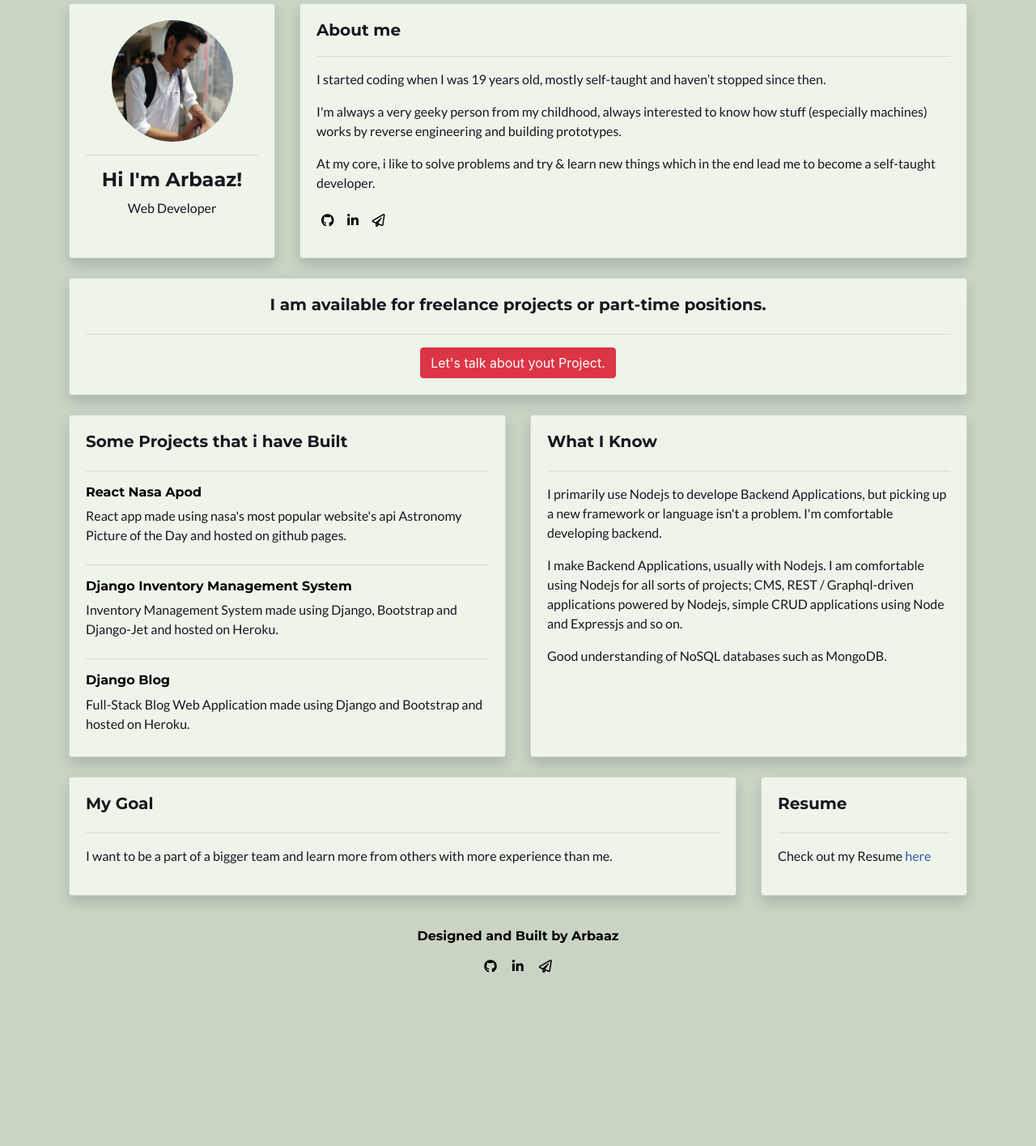
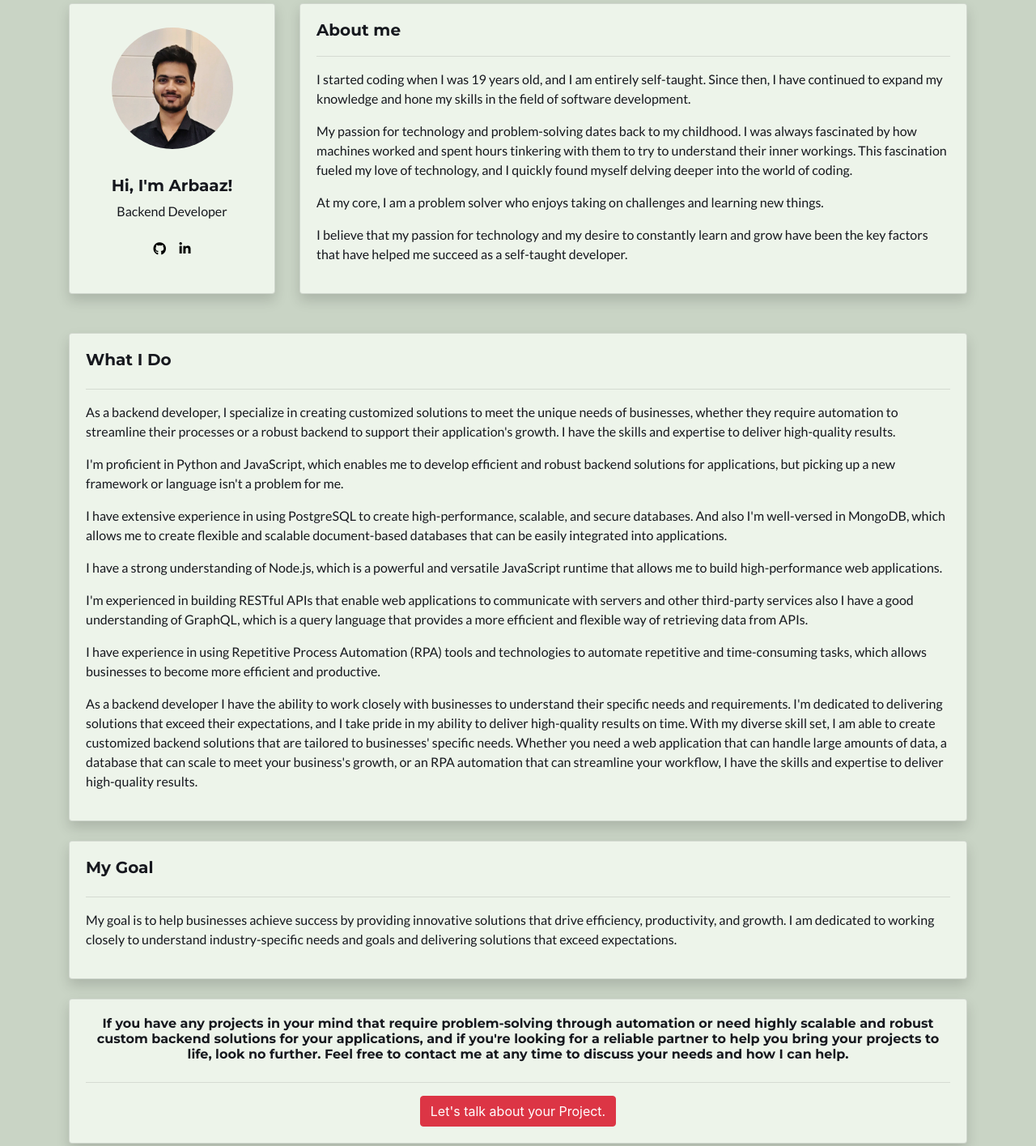
Before and after one commit to AstroArbaaz/arbaaz-portfolio, a plain HTML site: page index.html in a window 1280 px wide. Shown: the part 20-1435 px from the top of the page at 81% size. Before the commit the page ends 1241 px from the top, so only its background shows below. Drawn offline with nearby package versions, Linux system fonts and the light colour scheme.

Commit message:
updated latest website content

```diff
--- a/index.html
+++ b/index.html
@@ -1,11 +1,12 @@
 <!doctype html>
 <html lang="en">
+
 <head>
     <!-- Required meta tags -->
     <meta charset="utf-8">
     <meta name="viewport" content="width=device-width, initial-scale=1, shrink-to-fit=no">
     <meta name="description" content="this is a portfolio website">
-    <meta name="keywords" content="Arbaaz, arbaaz, portfolio, website, webdeveloper, developer, Web Developer, web developer portfolio">
+    <meta name="keywords" content="Arbaaz, arbaaz, portfolio, website, webdeveloper, developer, Web Developer, web developer portfolio, automation, backend">
     <meta name="author" content="Arbaaz">
 
     <!-- Favicon -->
@@ -15,10 +16,12 @@
     <link rel="manifest" href="./favicon_io/site.webmanifest">
 
     <!-- Bootstrap CSS -->
-    <link rel="stylesheet" href="https://stackpath.bootstrapcdn.com/bootstrap/4.5.0/css/bootstrap.min.css" integrity="sha384-9aIt2nRpC12Uk9gS9baDl411NQApFmC26EwAOH8WgZl5MYYxFfc+NcPb1dKGj7Sk" crossorigin="anonymous">
+    <link rel="stylesheet" href="https://stackpath.bootstrapcdn.com/bootstrap/4.5.0/css/bootstrap.min.css"
+        integrity="sha384-9aIt2nRpC12Uk9gS9baDl411NQApFmC26EwAOH8WgZl5MYYxFfc+NcPb1dKGj7Sk" crossorigin="anonymous">
 
     <!-- Fontawesome CDN -->
-    <link rel="stylesheet" href="https://use.fontawesome.com/releases/v5.14.0/css/all.css" integrity="sha384-HzLeBuhoNPvSl5KYnjx0BT+WB0QEEqLprO+NBkkk5gbc67FTaL7XIGa2w1L0Xbgc" crossorigin="anonymous">
+    <link rel="stylesheet" href="https://use.fontawesome.com/releases/v5.14.0/css/all.css"
+        integrity="sha384-HzLeBuhoNPvSl5KYnjx0BT+WB0QEEqLprO+NBkkk5gbc67FTaL7XIGa2w1L0Xbgc" crossorigin="anonymous">
 
     <!-- Font Family -->
     <link href="https://fonts.googleapis.com/css2?family=Lato&family=Montserrat:wght@700&display=swap" rel="stylesheet">
@@ -29,93 +32,129 @@
     <!-- Title -->
     <title>Arbaaz</title>
 </head>
+
 <body>
     <br>
     <div class="container">
         <div class="row">
             <div class="col-lg-3">
-                <div class="card card-body h-100 shadow id="profile-wrapper">
-                    <img id="profile-pic" src="./assets/profile-pic.jpg">
+                <div class="card card-body h-100 shadow" id="profile-wrapper">
+                    <div class="d-flex flex-column align-items-center justify-content-center h-100">
+                        <img id="profile-pic" src="./assets/linked_profile_picture_24-02-2023.jpeg">
                         <hr>
-                    <h4 class="text-center">Hi I'm Arbaaz!</h4>
-                    <p class="text-center">Web Developer</p>
-                </div>
-            </div>
-            <div class="col-lg-9">
-                <div class="card card-body h-100 shadow" >
-                    <h5 class="mb-1">About me</h5>
-                    <hr>
-                    <p>I started coding when I was 19 years old, mostly self-taught and haven’t stopped since then.</p>
-                    <p>I'm always a very geeky person from my childhood, always interested to know how stuff (especially machines) works by reverse engineering and building prototypes.</p>
-                    <p>At my core, i like to solve problems and try & learn new things which in the end lead me to become a self-taught developer.</p>
+                        <h5 class="text-center">Hi, I'm Arbaaz!</h5>
+                        <p class="text-center">Backend Developer</p>
                         <ul class='social-links mb-2'>
-                        <!-- <li>
-                            <a href="https://twitter.com/ArbaazK14385506" title="Twitter"><i class="fab fa-twitter"></i></a>
-                        </li> -->
                             <li>
                                 <a href="https://github.com/AstroArbaaz" title="Github"><i class="fab fa-github"></i></a>
                             </li>
-                        <!-- <li>
-                            <a href="https://www.instagram.com/dev.arbaaz/" title="Instagram"><i class="fab fa-instagram font-weight-bold"></i></a>
-                        </li> -->
                             <li>
-                            <a href="https://www.linkedin.com/in/arbaaz-k/" title="LinkedIn"><i class="fab fa-linkedin-in"></i></a>
-                        </li>
-                        <li>
-                            <a href="./contact.html" title="E-mail: astroarbaaz@gmail.com"><i class="far fa-paper-plane"></i></a>
+                                <a href="https://www.linkedin.com/in/arbaaz-ansari/" title="LinkedIn"><i class="fab fa-linkedin-in"></i></a>
                             </li>
                         </ul>
+                    </div>
+                </div>
+
+            </div>
+            <div class="col-lg-9">
+                <div class="card card-body h-100 shadow">
+                    <h5 class="mb-1">About me</h5>
+                    <hr>
+                    <p>I started coding when I was 19 years old, and I am entirely self-taught. Since then, I have
+                        continued to expand my
+                        knowledge and hone my skills in the field of software development.</p>
+                    <p>My passion for technology and problem-solving dates back to my childhood. I was always fascinated
+                        by how machines worked
+                        and spent hours tinkering with them to try to understand their inner workings. This fascination
+                        fueled my love of
+                        technology, and I quickly found myself delving deeper into the world of coding.</p>
+                    <p>At my core, I am a problem solver who enjoys taking on challenges and learning new things.</p>
+                    <p>I believe that my passion for technology and my desire to constantly learn and grow have been the
+                        key factors that have
+                        helped me succeed as a self-taught developer.</p>
                 </div>
             </div>
         </div>
         <br>
 
-        <div class="row">
-            <div class="col-lg-12">
-                <div class="card card-body h-100 shadow text-center">
-                    <h5>I am available for freelance projects or part-time positions.</h5>
-                    <hr>
-                    <a href="./contact.html"><button class="btn btn-danger">Let's talk about yout Project.</button></a>
-                </div>
-            </div>
-        </div>
-
         <br>
         <div class="row">
-            <div class="col-lg-6">
+            <!-- <div class="col-lg-6">
                 <div class="card card-body h-100 shadow">
                     <h5>Some Projects that i have Built</h5>
                     <hr>
-                    <h6><a href="https://astroarbaaz.github.io/react-apod/">React Nasa Apod</a></h6>
-                    <p class="mb-2">React app made using nasa's most popular website's api Astronomy Picture of the Day and hosted on github pages.</p>
+                    <h6><a href="https://astroarbaaz.github.io/react-apod/" id="project-link-one">React Nasa Apod</a>
+                    </h6>
+                    <p class="mb-2">React app made using nasa's most popular website's api Astronomy Picture of the Day
+                        and hosted on github pages.</p>
                     <hr>
-                    <h6><a href="http://django-inventories.herokuapp.com/">Django Inventory Management System</a></h6>
-                    <p class="mb-2">Inventory Management System made using Django, Bootstrap and Django-Jet and hosted on Heroku.</p>
+                    <h6><a href="http://django-inventories.herokuapp.com/" id="project-link-two"
+                            title="Heroku has stopped hosting this site">Django Inventory Management System</a></h6>
+                    <p class="mb-2">Inventory Management System made using Django, Bootstrap and Django-Jet and hosted
+                        on Heroku.</p>
                     <hr>
-                    <h6><a href="https://django-blog-web-app.herokuapp.com/">Django Blog</a></h6>
-                    <p class="mb-2">Full-Stack Blog Web Application made using Django and Bootstrap and hosted on Heroku.</p>
+                    <h6><a href="https://django-blog-web-app.herokuapp.com/" id="project-link-three"
+                            title="Heroku has stopped hosting this site">Django Blog</a></h6>
+                    <p class="mb-2">Full-Stack Blog Web Application made using Django and Bootstrap and hosted on
+                        Heroku.</p>
                 </div>
-            </div>
-            <div class="col-lg-6">
+            </div> -->
+            <div class="col-lg-12">
                 <div class="card card-body h-100 shadow">
-                    <h5>What I Know</h5>
+                    <h5>What I Do</h5>
                     <hr>
-                    <p>I primarily use Nodejs to develope Backend Applications, but picking up a new framework or language isn't a problem. I'm comfortable developing backend.</p>
-                    <p>I make Backend Applications, usually with Nodejs. I am comfortable using Nodejs for all sorts of projects; CMS, REST / Graphql-driven applications powered by Nodejs, simple CRUD applications using Node and Expressjs and so on.</p>
-                    <p>Good understanding of NoSQL databases such as MongoDB.</p>
+                    <p>As a backend developer, I specialize in creating customized solutions to meet the unique needs of
+                        businesses, whether
+                        they require automation to streamline their processes or a robust backend to support their
+                        application's growth. I have
+                        the skills and expertise to deliver high-quality results.</p>
+                    <p>I'm proficient in Python and JavaScript, which enables me to develop efficient and robust backend
+                        solutions for applications, but picking up a new framework or language isn't a problem for me.
+                    </p>
+                    <p>I have extensive experience in using PostgreSQL to create high-performance, scalable, and secure
+                        databases. And also I'm well-versed in MongoDB, which allows me to create flexible and scalable
+                        document-based databases that can be easily
+                        integrated into applications.</p>
+                    <p>I have a strong understanding of Node.js, which is a powerful and versatile JavaScript runtime
+                        that allows me to build
+                        high-performance web applications.</p>
+                    <p>I'm experienced in building RESTful APIs that enable web applications to communicate with servers
+                        and other third-party
+                        services also I have a good understanding of GraphQL, which is a query language that provides a
+                        more efficient and flexible way of
+                        retrieving data from APIs.</p>
+                    <p>I have experience in using Repetitive Process Automation (RPA) tools and technologies to automate
+                        repetitive and
+                        time-consuming tasks, which allows businesses to become more efficient and productive.</p>
+                    <p>As a backend developer I have the ability to work closely with businesses to understand their
+                        specific needs and requirements.
+                        I'm dedicated to delivering solutions that exceed their expectations, and I take pride in my
+                        ability to deliver
+                        high-quality results on time. With my diverse skill set, I am able to create customized backend
+                        solutions that are tailored to businesses' specific
+                        needs. Whether you need a web application that can handle large amounts of data, a database that
+                        can scale to meet your
+                        business's growth, or an RPA automation that can streamline your workflow, I have the skills and
+                        expertise to deliver
+                        high-quality results.</p>
                 </div>
             </div>
         </div>
         <br>
         <div class="row">
-            <div class="col-lg-9">
+            <div class="col-lg-12">
                 <div class="card card-body h-100 shadow">
                     <h5>My Goal</h5>
                     <hr>
-                    <p>I want to be a part of a bigger team and learn more from others with more experience than me.</p>
+                    <!-- <p>I want to be a part of a bigger team and learn more from others with more experience than me.</p> -->
+                    <p>My goal is to help businesses achieve success by providing innovative solutions that drive
+                        efficiency, productivity, and
+                        growth. I am dedicated to working closely to understand industry-specific needs and goals and
+                        delivering solutions that
+                        exceed expectations.</p>
                 </div>
             </div>
-            <div class="col-lg-3">
+            <!-- <div class="col-lg-3">
                 <div class="card card-body h-100 shadow">
                     <h5>Resume</h5>
                     <hr>
@@ -123,25 +162,40 @@
                         Check out my Resume <a href="./assets/Resume.pdf" class="res">here</a>
                     </p>
                 </div>
+            </div> -->
+        </div>
+        <br>
+        <div class="row">
+            <div class="col-lg-12">
+                <div class="card card-body h-100 shadow text-center">
+                    <h6>If you have any projects in your mind that require problem-solving through automation or need
+                        highly scalable and robust
+                        custom backend solutions for your applications, and if you're looking for a reliable partner to
+                        help you bring your projects to life, look no further. Feel free to contact
+                        me at any time to discuss your needs and how I can help.</h6>
+                    <hr>
+                    <!-- <a href="./contact.html"><button class="btn btn-danger">Let's talk about yout Project.</button></a> -->
+                    <a href="mailto:astroarbaaz@gmail.com"><button class="btn btn-danger">Let's talk about your Project.</button></a>
+                </div>
             </div>
         </div>
         <br>
         <p class="text-center">
         <h6 class="text-center"><a href="https://github.com/AstroArbaaz">Designed and Built by Arbaaz</a></h6>
         </p>
-        <p class="text-center">
-            <!-- <a href="https://twitter.com/ArbaazK14385506" title="Twitter" class="m-2"><i class="fab fa-twitter"></i></a> -->
-            <a href="https://github.com/AstroArbaaz" title="Github" class="m-2"><i class="fab fa-github"></i></a>
-            <!-- <a href="https://www.instagram.com/dev.arbaaz/" title="Instagram" class="m-2"><i class="fab fa-instagram font-weight-bold"></i></a> -->
-            <a href="https://www.linkedin.com/in/arbaaz-k/" title="LinkedIn" class="m-2"><i class="fab fa-linkedin-in"></i></a>
-            <a href="./contact.html" title="E-mail: astroarbaaz@gmail.com" class="m-2"><i class="far fa-paper-plane"></i></a>
-        </p>
     </div>
 
     <!-- Optional JavaScript -->
     <!-- jQuery first, then Popper.js, then Bootstrap JS -->
-    <script src="https://code.jquery.com/jquery-3.5.1.slim.min.js" integrity="sha384-DfXdz2htPH0lsSSs5nCTpuj/zy4C+OGpamoFVy38MVBnE+IbbVYUew+OrCXaRkfj" crossorigin="anonymous"></script>
-    <script src="https://cdn.jsdelivr.net/npm/popper.js@1.16.0/dist/umd/popper.min.js" integrity="sha384-Q6E9RHvbIyZFJoft+2mJbHaEWldlvI9IOYy5n3zV9zzTtmI3UksdQRVvoxMfooAo" crossorigin="anonymous"></script>
-    <script src="https://stackpath.bootstrapcdn.com/bootstrap/4.5.0/js/bootstrap.min.js" integrity="sha384-OgVRvuATP1z7JjHLkuOU7Xw704+h835Lr+6QL9UvYjZE3Ipu6Tp75j7Bh/kR0JKI" crossorigin="anonymous"></script>
+    <script src="https://code.jquery.com/jquery-3.5.1.slim.min.js"
+        integrity="sha384-DfXdz2htPH0lsSSs5nCTpuj/zy4C+OGpamoFVy38MVBnE+IbbVYUew+OrCXaRkfj"
+        crossorigin="anonymous"></script>
+    <script src="https://cdn.jsdelivr.net/npm/popper.js@1.16.0/dist/umd/popper.min.js"
+        integrity="sha384-Q6E9RHvbIyZFJoft+2mJbHaEWldlvI9IOYy5n3zV9zzTtmI3UksdQRVvoxMfooAo"
+        crossorigin="anonymous"></script>
+    <script src="https://stackpath.bootstrapcdn.com/bootstrap/4.5.0/js/bootstrap.min.js"
+        integrity="sha384-OgVRvuATP1z7JjHLkuOU7Xw704+h835Lr+6QL9UvYjZE3Ipu6Tp75j7Bh/kR0JKI"
+        crossorigin="anonymous"></script>
 </body>
+
 </html>
```
Also changed, not shown: assets/linked_profile_picture_24-02-2023.jpeg (added), assets/profile-pic.jpg (deleted), 1 other file. Lines whose indentation alone changed are shown as unchanged.
